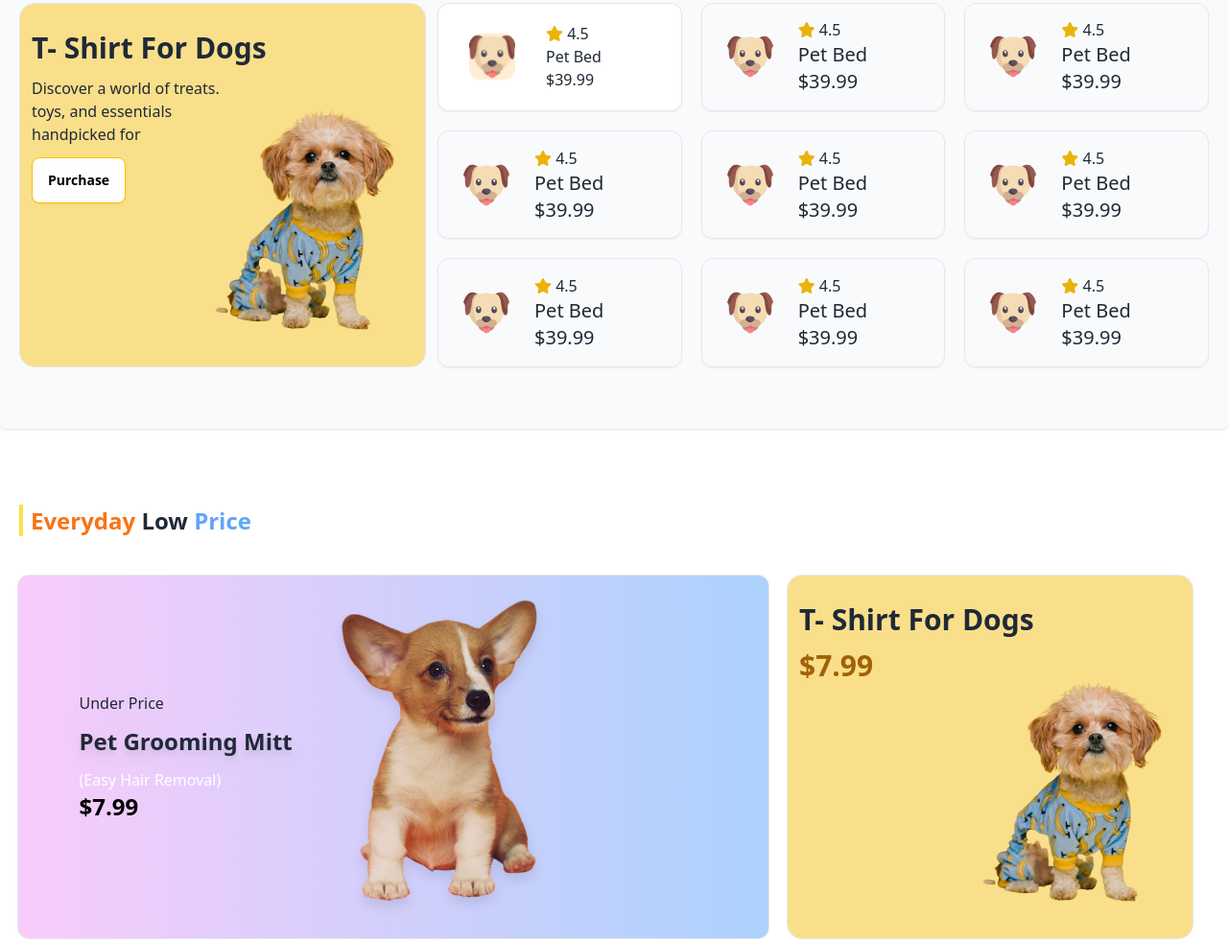
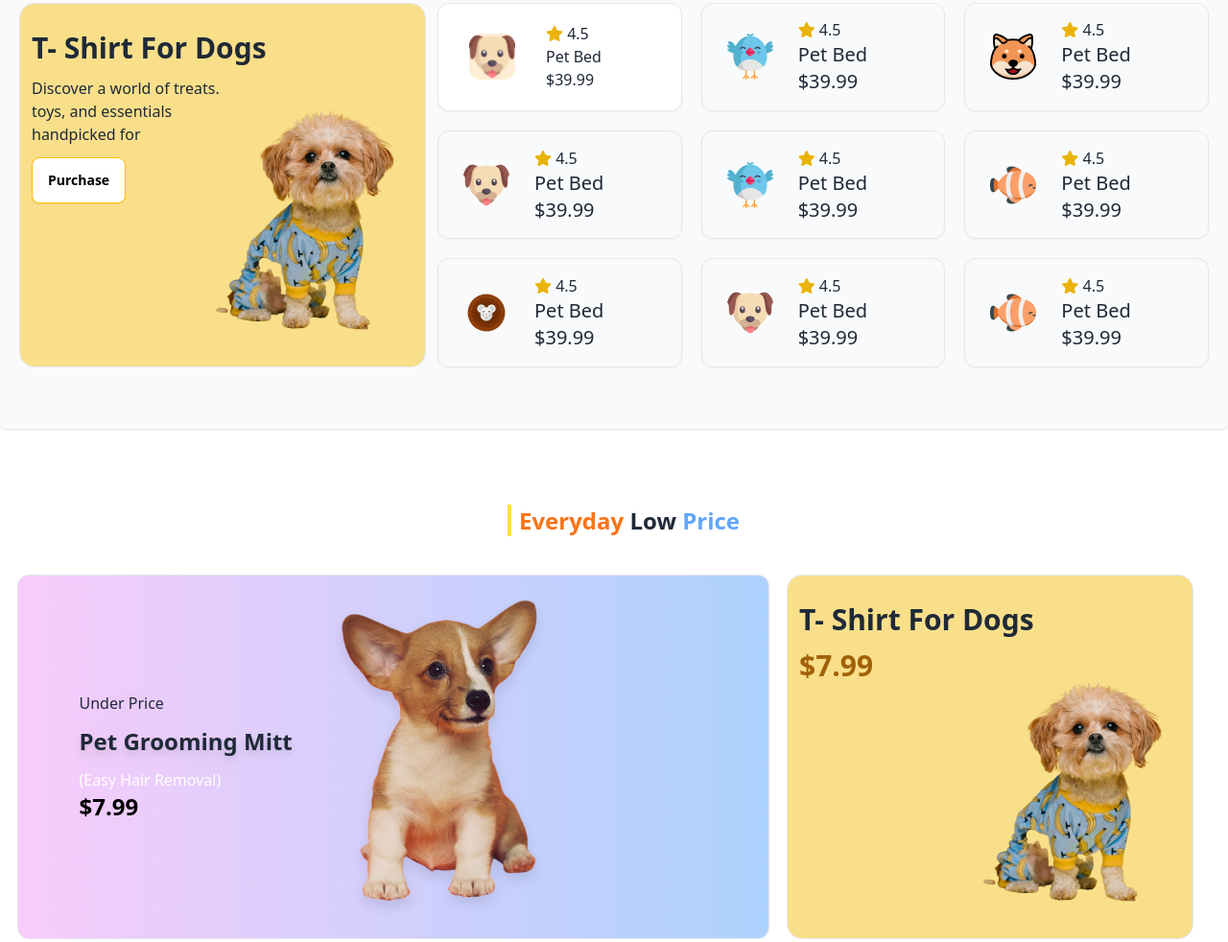
Before and after one commit to mdshahjalal5/l1b11-a3-pet-shop, a website: page index.html in a window 1280 px wide. Shown: the part 1462-2444 px from the top of the page at 96% size. Drawn offline with nearby package versions, Linux system fonts and the light colour scheme.

Commit message:
full site updated

```diff
--- a/index.html
+++ b/index.html
@@ -283,7 +283,7 @@
           <div class="flex rounded-xl shadow-sm border   items-center">
 
             <div class="h-[100px] w-[100px] flex items-center justify-center  ">
-              <img src="images/dog-cartoon.png" alt="">
+              <img src="images/bird-cartoon.png" alt="">
 
             </div>
             <div>
@@ -295,7 +295,7 @@
           <!-- card 1 -->
           <div class="flex rounded-xl shadow-sm  border items-center">
             <div class="h-[100px] w-[100px] flex items-center justify-center  ">
-              <img src="images/dog-cartoon.png" alt="">
+              <img src="images/cat-cartoon.png" alt="">
 
             </div>
             <div>
@@ -319,7 +319,31 @@
           <!-- card 1 -->
           <div class="flex rounded-xl shadow-sm border   items-center">
             <div class="h-[100px] w-[100px] flex items-center justify-center  ">
-              <img src="images/dog-cartoon.png" alt="">
+              <img src="images/bird-cartoon.png" alt="">
+
+            </div>
+            <div>
+              <i class="fa-solid text-yellow-500 fa-star"></i> <span> 4.5</span>
+              <h2 class="text-xl font-medium ">Pet Bed</h2>
+              <h3 class="text-xl font-medium ">$39.99</h3>
+            </div>
+          </div>
+          <!-- card 1 -->
+          <div class="flex rounded-xl shadow-sm border   items-center">
+            <div class="h-[100px] w-[100px] flex items-center justify-center  ">
+              <img src="images/fish-cartoon.png" alt="">
+
+            </div>
+            <div>
+              <i class="fa-solid text-yellow-500 fa-star"></i> <span> 4.5</span>
+              <h2 class="text-xl font-medium ">Pet Bed</h2>
+              <h3 class="text-xl font-medium ">$39.99</h3>
+            </div>
+          </div>
+          <!-- card 1 -->
+          <div class="flex rounded-xl shadow-sm border   items-center">
+            <div class="h-[100px] w-[100px] flex items-center justify-center  ">
+              <img src="images/mouse-cartoon.png" alt="">
 
             </div>
             <div>
@@ -343,31 +367,7 @@
           <!-- card 1 -->
           <div class="flex rounded-xl shadow-sm border   items-center">
             <div class="h-[100px] w-[100px] flex items-center justify-center  ">
-              <img src="images/dog-cartoon.png" alt="">
-
-            </div>
-            <div>
-              <i class="fa-solid text-yellow-500 fa-star"></i> <span> 4.5</span>
-              <h2 class="text-xl font-medium ">Pet Bed</h2>
-              <h3 class="text-xl font-medium ">$39.99</h3>
-            </div>
-          </div>
-          <!-- card 1 -->
-          <div class="flex rounded-xl shadow-sm border   items-center">
-            <div class="h-[100px] w-[100px] flex items-center justify-center  ">
-              <img src="images/dog-cartoon.png" alt="">
-
-            </div>
-            <div>
-              <i class="fa-solid text-yellow-500 fa-star"></i> <span> 4.5</span>
-              <h2 class="text-xl font-medium ">Pet Bed</h2>
-              <h3 class="text-xl font-medium ">$39.99</h3>
-            </div>
-          </div>
-          <!-- card 1 -->
-          <div class="flex rounded-xl shadow-sm border   items-center">
-            <div class="h-[100px] w-[100px] flex items-center justify-center  ">
-              <img src="images/dog-cartoon.png" alt="">
+              <img src="images/fish-cartoon.png" alt="">
 
             </div>
             <div>
@@ -383,8 +383,8 @@
     </section>
 
     <!--w: pricing  section -->
-    <section class="mt-20">
-      <h2 class="text-2xl font-semibold animate-marque sm:pl-5 text-center sm:text-left  mb-10"><span
+    <section class="mt-20 px-3">
+      <h2 class="text-2xl font-semibold animate-marque sm:pl-5 text-center   mb-10 "><span
           class="text-orange-500 border-l-4 border-yellow-300 pl-2">Everyday</span> Low <span
           class="text-blue-400">Price</span> </h2>
 
@@ -423,7 +423,7 @@
     </section>
 
     <!--w: faq section -->
-    <section class="my-20 ">
+    <section class="my-20 sm:px-5 px-3">
       <h2 class="text-2xl sm:text-4xl font-semibold animate-marque sm:pl-5 text-center  mb-20"><span
           class="text-orange-500 border-l-4 border-yellow-300 pl-2">Everything</span> You <span
           class="text-blue-400">Need </span>to Know 🐾</h2>
```
